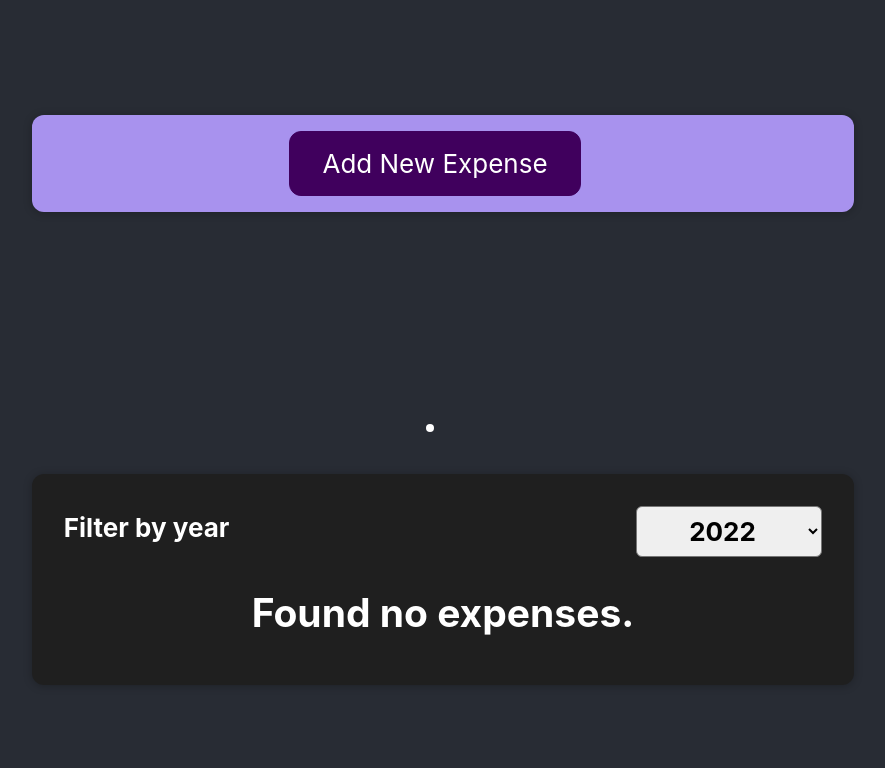
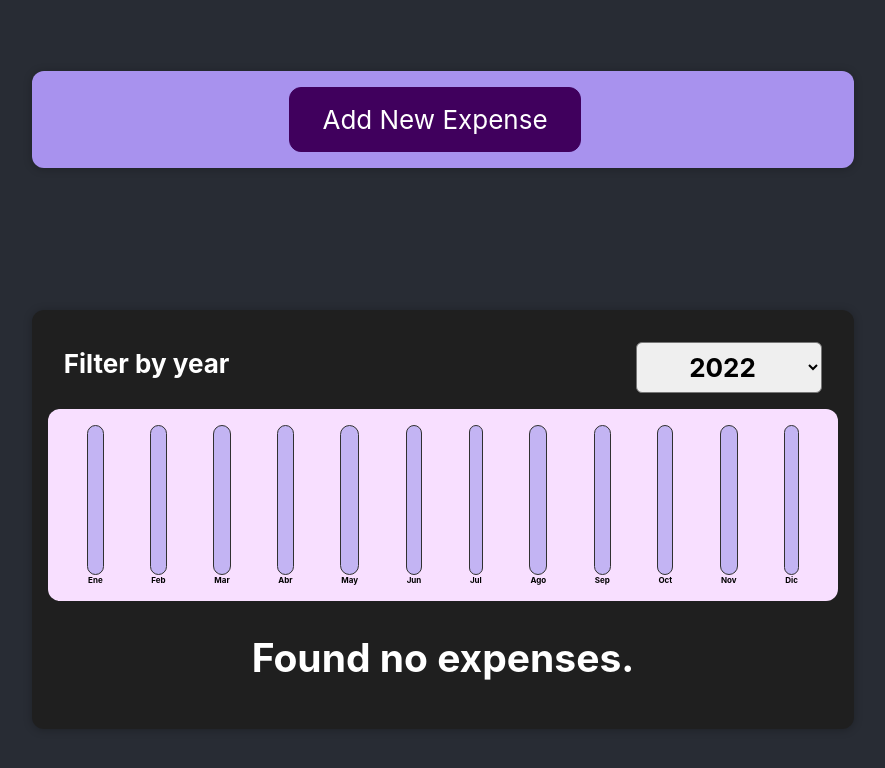
Before and after one commit to hathus/complete-react-app, a React (Create React App) app: page / in a window 1280 px wide. Shown: the top 768 px of the page, without its empty margins (197-1082 px from the left). Built offline with nearby package versions, Linux system fonts and the light colour scheme.

Commit message:
add chart bar

```diff
--- /dev/null
+++ b/src/components/Chart/Chart.css
@@ -0,0 +1,9 @@
+.chart {
+  padding: 1rem;
+  border-radius: 12px;
+  background-color: #f8dfff;
+  text-align: center;
+  display: flex;
+  justify-content: space-around;
+  height: 10rem;
+}
--- /dev/null
+++ b/src/components/Chart/Chart.js
@@ -0,0 +1,22 @@
+import ChartBar from "./ChartBar";
+import "./Chart.css";
+
+const Chart = (props) => {
+  const dataPointsValues = props.dataPoints.map((dataPoint) => dataPoint.value);
+  const totalMaximum = Math.max(...dataPointsValues);
+
+  return (
+    <div className="chart">
+      {props.dataPoints.map((dataPoint) => (
+        <ChartBar
+          key={dataPoint.label}
+          value={dataPoint.value}
+          maxValue={totalMaximum}
+          label={dataPoint.label}
+        />
+      ))}
+    </div>
+  );
+};
+
+export default Chart;
--- /dev/null
+++ b/src/components/Chart/ChartBar.css
@@ -0,0 +1,31 @@
+.chart-bar {
+  height: 100%;
+  display: flex;
+  flex-direction: column;
+  align-items: center;
+}
+
+.chart-bar__inner {
+  height: 100%;
+  width: 100%;
+  border: 1px solid #313131;
+  border-radius: 12px;
+  background-color: #c3b4f3;
+  overflow: hidden;
+  display: flex;
+  flex-direction: column;
+  justify-content: flex-end;
+}
+
+.chart-bar__fill {
+  background-color: #4826b9;
+  width: 100%;
+  transition: all 0.3s ease-out;
+}
+
+.chart-bar__label {
+  font-weight: bold;
+  font-size: 0.5rem;
+  text-align: center;
+  color: black;
+}
--- /dev/null
+++ b/src/components/Chart/ChartBar.js
@@ -0,0 +1,23 @@
+import "./ChartBar.css";
+
+const ChartBar = (props) => {
+  let barFillHeight = "0%";
+
+  if (props.maxValue > 0) {
+    barFillHeight = Math.round((props.value / props.maxValue) * 100) + "%";
+  }
+
+  return (
+    <div className="chart-bar">
+      <div className="chart-bar__inner">
+        <div
+          className="chart-bar__fill"
+          style={{ height: barFillHeight }}
+        ></div>
+      </div>
+      <div className="chart-bar__label">{props.label}</div>
+    </div>
+  );
+};
+
+export default ChartBar;
--- a/src/components/Expenses/ExpenseItem.js
+++ b/src/components/Expenses/ExpenseItem.js
@@ -1,24 +1,16 @@
 import ExpenseDate from './ExpenseDate';
 import Card from '../UI/Card';
 import './ExpenseItem.css'
-import { useState } from 'react';
 
 const ExpenseItem = (props) => {
-
-  const [title, setTitle] = useState(props.title);
-
-  const changeTitle = () => {
-    setTitle('Title updated!')
-  }
 
   return (
     <Card className='expense-item'>
       <ExpenseDate date={props.date} />
       <div className='expense-item__description'>
-        <h2>{title}</h2>
+        <h2>{props.title}</h2>
         <div className='expense-item__price'>${props.amount}</div>
       </div>
-      <button onClick={changeTitle}>Change a Title</button>
     </Card>
   );
 }
--- a/src/components/Expenses/Expenses.css
+++ b/src/components/Expenses/Expenses.css
@@ -5,3 +5,7 @@
   width: 50rem;
   max-width: 95%;
 }
+
+li {
+  list-style: none;
+}
--- a/src/components/Expenses/Expenses.js
+++ b/src/components/Expenses/Expenses.js
@@ -1,8 +1,9 @@
+import { useState } from "react";
 import Card from "../UI/Card";
 import ExpesesFilter from "../ExpensesFilter/ExpensesFilter";
+import ExpensesChart from "./ExpensesChart";
+import ExpensesList from "./ExpensesList";
 import "./Expenses.css";
-import { useState } from "react";
-import ExpensesList from "./ExpensesList";
 
 function Expenses(props) {
   const [filteredByYear, setFilteredYear] = useState("2022");
@@ -22,6 +23,7 @@ function Expenses(props) {
           selected={filteredByYear}
           onChangeDateFilter={changeYearFilter}
         />
+        <ExpensesChart expenses={expenses} />
         <ExpensesList items={expenses} />
       </Card>
     </li>
--- /dev/null
+++ b/src/components/Expenses/ExpensesChart.js
@@ -0,0 +1,28 @@
+import Chart from "../Chart/Chart"
+
+const ExpensesChart = (props) => {
+
+  const chartDataPoints = [
+    {label: 'Ene', value : 0},
+    {label: 'Feb', value : 0},
+    {label: 'Mar', value : 0},
+    {label: 'Abr', value : 0},
+    {label: 'May', value : 0},
+    {label: 'Jun', value : 0},
+    {label: 'Jul', value : 0},
+    {label: 'Ago', value : 0},
+    {label: 'Sep', value : 0},
+    {label: 'Oct', value : 0},
+    {label: 'Nov', value : 0},
+    {label: 'Dic', value : 0},
+  ];
+
+  for(const expense of props.expenses) {
+    const expenseMonth = expense.date.getMonth();
+    chartDataPoints[expenseMonth].value += expense.amount;
+  }
+
+  return <Chart dataPoints={chartDataPoints}/>
+}
+
+export default ExpensesChart;
--- a/src/components/NewExpense/ExpenseForm.js
+++ b/src/components/NewExpense/ExpenseForm.js
@@ -23,7 +23,7 @@ const ExpenseForm = (props) => {
 
     const expenseData = {
       title: enteredTitle,
-      amount: enteredAmount,
+      amount: +enteredAmount,
       date: new Date(enteredDate),
     };
 
```
